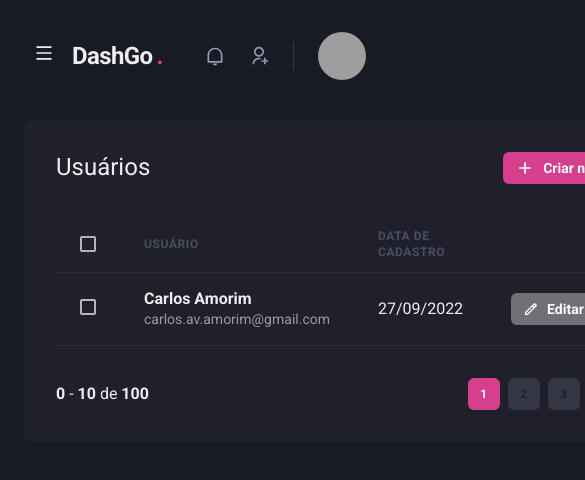
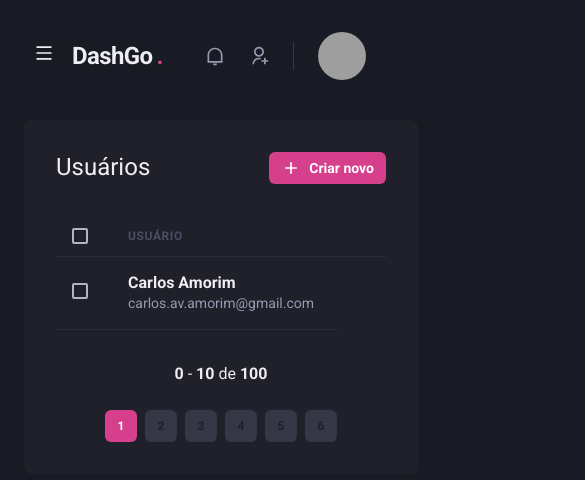
Before and after one commit to CarlosAmorim94/DashGo, a Next.js app: page /users in a window 390 px wide. Shown: the top 480 px of the page, 585 px wide, since content can reach past the window. Built offline with nearby package versions, Linux system fonts and the light colour scheme; grey boxes are pictures that could not be loaded.

Commit message:
Style: Responsive view done!

```diff
--- a/src/components/Pagination/index.tsx
+++ b/src/components/Pagination/index.tsx
@@ -6,7 +6,7 @@
   return (
     <Stack
       spacing="6"
-      direction="row"
+      direction={["column", "row"]}
       mt="8"
       justify="space-between"
       align="center"
@@ -19,6 +19,8 @@
         <PaginationItem number={2} />
         <PaginationItem number={3} />
         <PaginationItem number={4} />
+        <PaginationItem number={5} />
+        <PaginationItem number={6} />
       </Stack>
     </Stack>
   );
--- a/src/pages/dashboard.tsx
+++ b/src/pages/dashboard.tsx
@@ -68,7 +68,7 @@
           minChildWidth="320px"
           alignItems="flex-start"
         >
-          <Box p="8" bg="gray.800" borderRadius={8} pb="4">
+          <Box p={["6", "8"]} bg="gray.800" borderRadius={8} pb="4">
             <Text fontSize="lg" mb="4">
               Inscritos da semana
             </Text>
--- a/src/pages/users/create.tsx
+++ b/src/pages/users/create.tsx
@@ -20,7 +20,7 @@
       <Header />
       <Flex w="100%" maxWidth={1480} mx="auto" my="6" px="6">
         <Sidebar />
-        <Box flex="1" borderRadius={8} bg="gray.800" p="8">
+        <Box flex="1" borderRadius={8} bg="gray.800" p={["6", "8"]}>
           <Heading size="lg" fontWeight="normal">
             Criar usuário
           </Heading>
@@ -28,11 +28,11 @@
           <Divider my="6" borderColor="gray.700" />
 
           <VStack spacing="8">
-            <SimpleGrid minChildWidth="240px" spacing="8" w="100%">
+            <SimpleGrid minChildWidth="240px" spacing={["6", "8"]} w="100%">
               <Input name="name" label="Nome Completo" />
               <Input name="email" label="E-mail" type="email" />
             </SimpleGrid>
-            <SimpleGrid minChildWidth="240px" spacing="8" w="100%">
+            <SimpleGrid minChildWidth="240px" spacing={["6", "8"]} w="100%">
               <Input name="password" label="Senha" type="password" />
               <Input name="password" label="Confirme a senha" type="password" />
             </SimpleGrid>
--- a/src/pages/users/index.tsx
+++ b/src/pages/users/index.tsx
@@ -12,6 +12,7 @@
   Thead,
   Tr,
   Text,
+  useBreakpointValue,
 } from "@chakra-ui/react";
 import React from "react";
 import { RiAddLine, RiPencilLine } from "react-icons/ri";
@@ -21,6 +22,10 @@
 import Sidebar from "../../components/Sidebar";
 
 export default function UserList() {
+  const isWideVersion = useBreakpointValue({
+    base: false,
+    lg: true,
+  });
   return (
     <Box>
       <Header />
@@ -44,17 +49,17 @@
           <Table colorScheme="whiteAlpha">
             <Thead>
               <Tr>
-                <Th px="6" color="gray.300" width="8">
+                <Th px={["4", "6"]} color="gray.300" width="8">
                   <Checkbox colorScheme="pink" />
                 </Th>
                 <Th>Usuário</Th>
-                <Th>Data de cadastro</Th>
+                {isWideVersion && <Th>Data de cadastro</Th>}
                 <Th w="8"></Th>
               </Tr>
             </Thead>
             <Tbody>
               <Tr>
-                <Td px="6">
+                <Td px={["4", "6"]}>
                   <Checkbox colorScheme="pink" />
                 </Td>
                 <Td>
@@ -65,18 +70,7 @@
                     </Text>
                   </Box>
                 </Td>
-                <Td>27/09/2022</Td>
-                <Td>
-                  <Button
-                    as="a"
-                    size="sm"
-                    fontSize="sm"
-                    colorScheme="whiteAlpha"
-                    leftIcon={<Icon as={RiPencilLine} fontSize="16" />}
-                  >
-                    Editar
-                  </Button>
-                </Td>
+                {isWideVersion && <Td>27/09/2022</Td>}
               </Tr>
             </Tbody>
           </Table>
```
